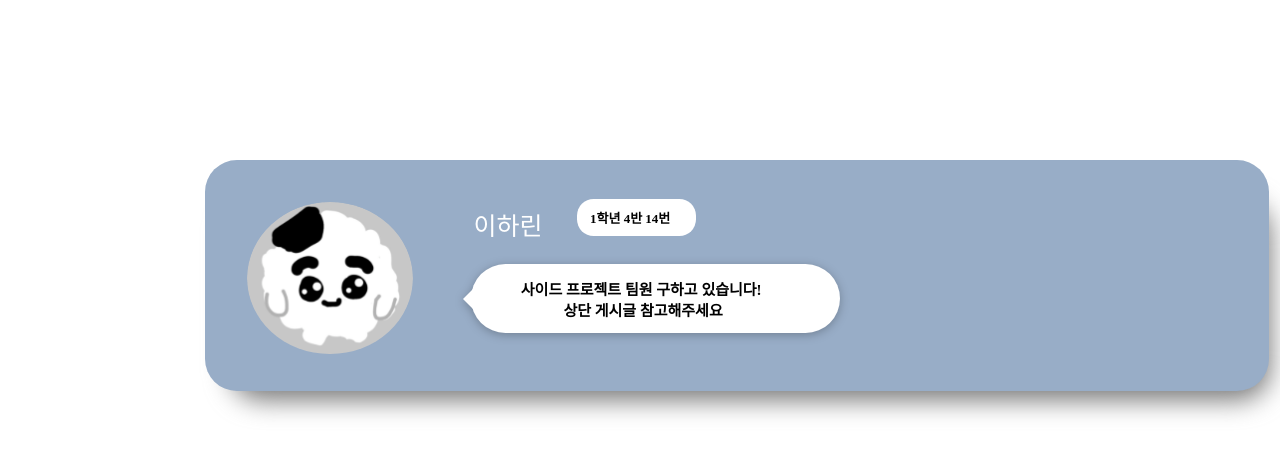
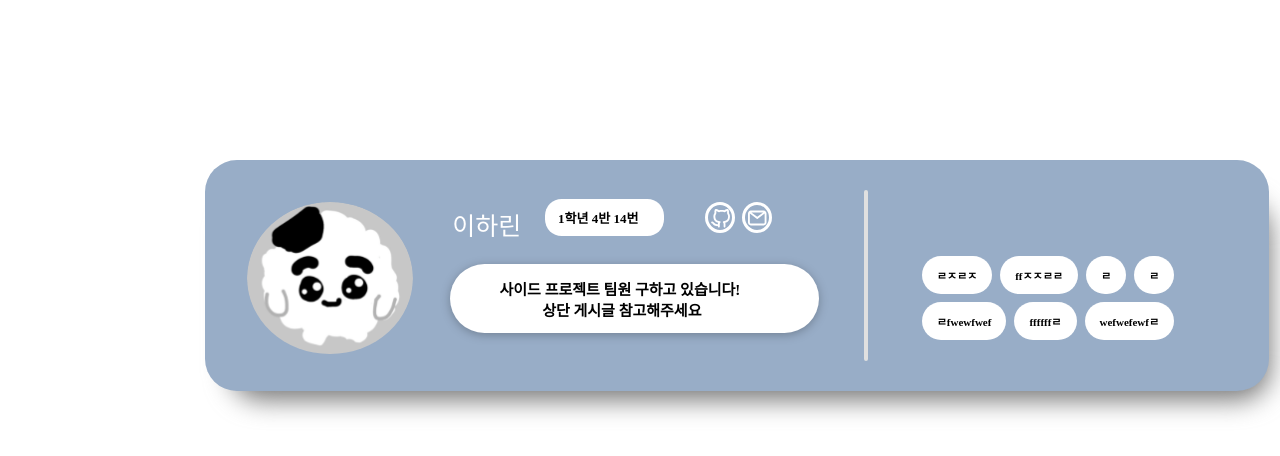
Before and after one commit to rlawnsrud0509/Ber, a React (Create React App) app: page / in a window 1280 px wide. Shown: the top 456 px of the page. Built offline with nearby package versions, Linux system fonts and the light colour scheme; a web font is replaced by a local one.

Commit message:
fwfwfwef

```diff
--- a/src/MyPage.tsx
+++ b/src/MyPage.tsx
@@ -1,16 +1,52 @@
 import * as S from "./loginSource/style";
 import userLogo from "./resource/userIcon.svg";
+import EmailWhite from "./resource/EmailWhite.svg";
+import GithubWhite from "./resource/GithubWhite.svg";
+import Smile from "./resource/Smile.svg";
 
 function MyPage() {
   return (
     <>
       <S.userInfo>
-        <S.userIcon width={15.6} height={66} Name={userLogo}></S.userIcon>
+        <S.userIcon
+          top={18}
+          left={4}
+          width={15.6}
+          height={66}
+          Name={userLogo}
+        ></S.userIcon>
         <S.userName>이하린</S.userName>
         <S.userGCN>1학년 4반 14번</S.userGCN>
         <S.statusMessage>
           사이드 프로젝트 팀원 구하고 있습니다!{"\n"} 상단 게시글 참고해주세요
         </S.statusMessage>
+        <S.linkIcon
+          top={18}
+          left={47}
+          width={2.85}
+          height={13.5}
+          Name={GithubWhite}
+        ></S.linkIcon>
+        <S.linkIcon
+          top={18}
+          left={50.5}
+          width={2.85}
+          height={13.5}
+          Name={EmailWhite}
+        ></S.linkIcon>
+        <S.divLine></S.divLine>
+        {
+          //여기 스마일넣어야댐
+        }
+        <S.interestDiv>
+          <S.interests>ㄹㅈㄹㅈ</S.interests>
+          <S.interests>ffㅈㅈㄹㄹ</S.interests>
+          <S.interests>ㄹ</S.interests>
+          <S.interests>ㄹ</S.interests>
+          <S.interests>ㄹfwewfwef</S.interests>
+          <S.interests>ffffffㄹ</S.interests>
+          <S.interests>wefwefewfㄹ</S.interests>
+        </S.interestDiv>
       </S.userInfo>
       <S.userInfoshadow></S.userInfoshadow>
     </>
--- a/src/loginSource/style.tsx
+++ b/src/loginSource/style.tsx
@@ -9,12 +9,6 @@ interface SizePosition {
   height: number;
   top: number;
   left: number;
-}
-
-interface userIcon {
-  Name: string;
-  width: number;
-  height: number;
 }
 
 interface IconName {
@@ -42,10 +36,10 @@ interface txtPosition {
 export const Icons = styled.div`
   display: flex;
   position: absolute;
+  top: 30%;
+  left: ${(props: IconName) => props.left}%;
   width: ${(props: IconName) => props.width}%;
   height: ${(props: IconName) => props.height}%;
-  top: 30%;
-  left: ${(props: IconName) => props.left}%;
   background-image: url(${(props: IconName) => props.Name});
   background-size: cover;
   z-index: 1;
@@ -56,10 +50,10 @@ export const Icons = styled.div`
 export const CheckIcons = styled.div`
   display: flex;
   position: absolute;
+  top: 34%;
+  left: ${(props: IconName) => props.left}%;
   width: ${(props: IconName) => props.width}%;
   height: ${(props: IconName) => props.height}%;
-  top: 34%;
-  left: ${(props: IconName) => props.left}%;
   background-image: url(${(props: IconName) => props.Name});
   background-size: cover;
   z-index: 3;
@@ -71,11 +65,11 @@ export const IconDiv = styled.div`
   box-sizing: border-box;
   display: flex;
   position: absolute;
+  top: ${(props: SizePosition) => props.top * 32}%;
+  left: ${(props: SizePosition) => props.left}%;
   width: ${(props: SizePosition) => props.width}%;
   height: ${(props: SizePosition) => props.height}%;
   margin: 5px auto;
-  top: ${(props: SizePosition) => props.top * 32}%;
-  left: ${(props: SizePosition) => props.left}%;
   border: none;
   border-top-left-radius: 40px;
   border-bottom-left-radius: 40px;
@@ -115,11 +109,11 @@ export const formInput = styled.input`
   box-sizing: border-box;
   display: flex;
   position: absolute;
-  width: ${(props: SizePosition) => props.width}%;
-  height: ${(props: SizePosition) => props.height}%;
   margin: 5px auto;
   top: ${(props: SizePosition) => props.top * 32}%;
   left: ${(props: SizePosition) => props.left}%;
+  width: ${(props: SizePosition) => props.width}%;
+  height: ${(props: SizePosition) => props.height}%;
   border: none;
   border-top-right-radius: 40px;
   border-bottom-right-radius: 40px;
@@ -135,10 +129,10 @@ export const formInput = styled.input`
 
 //확인버튼
 export const submitButton = styled.button`
+  top: ${(props: SizePosition) => props.top}%;
+  left: ${(props: SizePosition) => props.left}%;
   width: ${(props: SizePosition) => props.width}%;
   height: ${(props: SizePosition) => props.height}%;
-  top: ${(props: SizePosition) => props.top}%;
-  left: ${(props: SizePosition) => props.left}%;
   border-radius: 20px;
   align-items: center;
   justify-content: center;
@@ -168,10 +162,10 @@ export const inputDiv = styled.div`
   text-indent: 500px;
   display: flex;
   position: absolute;
+  top: ${(props: SizePosition) => props.top}%;
+  left: ${(props: SizePosition) => props.left}%;
   width: ${(props: SizePosition) => props.width}%;
   height: ${(props: SizePosition) => props.height}%;
-  top: ${(props: SizePosition) => props.top}%;
-  left: ${(props: SizePosition) => props.left}%;
   align-items: center;
   text-align: left;
   color: white;
@@ -180,10 +174,10 @@ export const inputDiv = styled.div`
 //제일 외곽 div선언
 export const loginForm = styled.div`
   display: flex;
+  top: ${(props: SizePosition) => props.top}%;
+  left: ${(props: SizePosition) => props.left}%;
   width: ${(props: SizePosition) => props.width}px;
   height: ${(props: SizePosition) => props.height}px;
-  top: ${(props: SizePosition) => props.top}%;
-  left: ${(props: SizePosition) => props.left}%;
   position: absolute;
   box-sizing: border-box;
   background-color: #98adc7;
@@ -201,18 +195,18 @@ export const loginFormShadow = styled.div`
   background-color: #494949;
   opacity: 0.7;
   filter: blur(50px); //36 75 36 33
+  top: ${(props: SizePosition) => props.top}%;
+  left: ${(props: SizePosition) => props.left}%;
   width: ${(props: SizePosition) => props.width}px;
   height: ${(props: SizePosition) => props.height}px;
-  top: ${(props: SizePosition) => props.top}%;
-  left: ${(props: SizePosition) => props.left}%;
 `;
 
 //로고 담을 div 선언
 export const berLogo = styled.div`
+  top: ${(props: Berlogo) => props.top}%;
+  left: ${(props: Berlogo) => props.left}%;
   width: ${(props: Berlogo) => props.width}%;
   height: ${(props: Berlogo) => props.height}%;
-  top: ${(props: Berlogo) => props.top}%;
-  left: ${(props: Berlogo) => props.left}%;
   position: absolute;
   background-image: url(${(props: Berlogo) => props.Name});
   background-size: cover;
@@ -321,14 +315,14 @@ export const userInfoshadow = styled.div`
 
 export const userIcon = styled.div`
   position: absolute;
-  left: 4%;
-  top: 18%;
-  height: ${(props: userIcon) => props.height}%;
-  width: ${(props: userIcon) => props.width}%;
+  top: ${(props: Berlogo) => props.top}%;
+  left: ${(props: Berlogo) => props.left}%;
+  width: ${(props: Berlogo) => props.width}%;
+  height: ${(props: Berlogo) => props.height}%;
   background-color: white;
   border: none;
   border-radius: 50%;
-  background: url(${(props: userIcon) => props.Name});
+  background: url(${(props: Berlogo) => props.Name});
   background-size: cover;
 `;
 
@@ -337,7 +331,7 @@ export const userName = styled.div`
   font-family: "GothicA1";
   width: 7%;
   height: 16%;
-  left: 25%;
+  left: 23%;
   top: 20%;
   font-size: 25px;
   text-align: center;
@@ -348,7 +342,7 @@ export const userGCN = styled.div`
   display: flex;
   position: absolute;
   top: 17%;
-  left: 35%;
+  left: 32%;
   width: 10%;
   height: 16%;
   background-color: white;
@@ -364,7 +358,7 @@ export const userGCN = styled.div`
 export const statusMessage = styled.div`
   display: flex;
   position: absolute;
-  left: 25%;
+  left: 23%;
   top: 45%;
   width: 30%;
   height: 30%;
@@ -378,7 +372,7 @@ export const statusMessage = styled.div`
   align-items: center;
   padding-left: 50px;
 
-  ::after {
+  /* ::after {
     content: "";
     position: absolute;
     border-left: 12px solid transparent;
@@ -388,7 +382,55 @@ export const statusMessage = styled.div`
 
     left: -20px;
     bottom: 22px;
-  }
+  } */
 
   filter: drop-shadow(0px 2px 5px rgba(0, 0, 0, 0.25));
 `;
+
+export const linkIcon = styled.button`
+  position: absolute;
+  top: ${(props: Berlogo) => props.top}%; //20
+  left: ${(props: Berlogo) => props.left}%; //45
+  width: ${(props: Berlogo) => props.width}%; //2
+  height: ${(props: Berlogo) => props.height}%; //9
+  background: url(${(props: Berlogo) => props.Name});
+  background-position: center bottom;
+  border: 3px solid white;
+  border-radius: 50%;
+
+  :hover {
+    cursor: pointer;
+  }
+`;
+
+export const divLine = styled.div`
+  position: absolute;
+  left: 62%;
+  width: 0%;
+  height: 72%;
+  border: 2px solid #e0e0e0;
+  background-color: #e0e0e0;
+  border-radius: 10vw;
+`;
+
+export const interestDiv = styled.div`
+  position: absolute;
+  display: flex;
+  flex-wrap: wrap;
+  left: 67%;
+  top: 40%;
+  width: 29%;
+  height: 48;
+  flex-direction: row;
+`;
+
+export const interests = styled.div`
+  padding: 11px 15px;
+  background-color: white;
+  border: none;
+  margin: 4px;
+  font-family: "GothicA1";
+  font-size: 11px;
+  font-weight: 600;
+  border-radius: 10vw;
+`;
```
Also changed, not shown: src/resource/Smile.svg (added).
